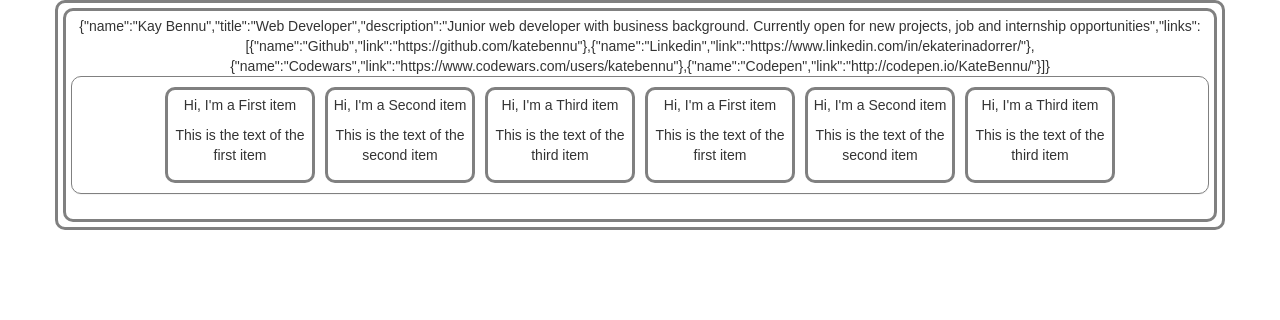
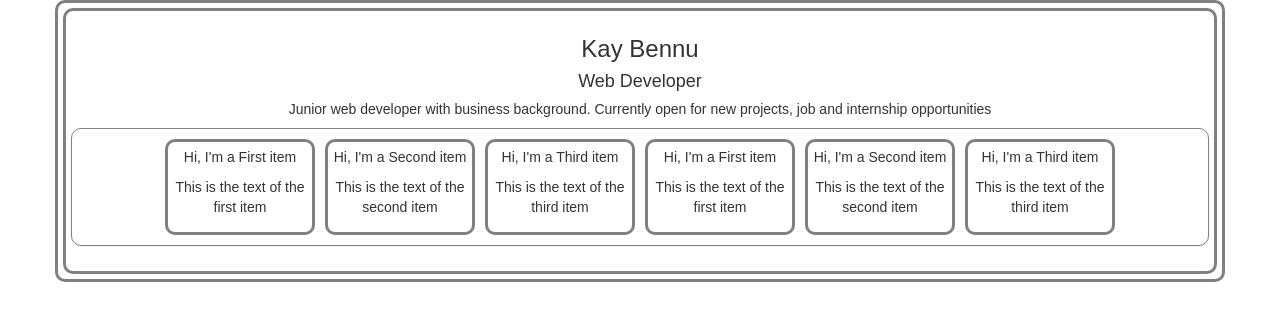
Before and after one commit to katebennu/react-projects-list, a React (Create React App) app in the folder new-site-in-dev/portfolio-app/: page / in a window 1280 px wide. Shown: the top 320 px of the page. Built offline with nearby package versions, Linux system fonts and the light colour scheme.

Commit message:
move all data to Page and render name, title etc

```diff
--- a/new-site-in-dev/portfolio-app/src/App.js
+++ b/new-site-in-dev/portfolio-app/src/App.js
@@ -30,7 +30,28 @@ class Panel extends React.Component {
 
 class Info extends React.Component {
     render() {
-        const data = {
+        return (
+            <div>
+            <h3>{this.props.infoData['name']}</h3>
+            <h4>{this.props.infoData['title']}</h4>
+            <h5>{this.props.infoData['description']}</h5>
+            </div>
+        );
+    }
+}
+
+class Page extends React.Component {
+    render() {
+        const tilesData = [
+            {'name': 'First item', 'text': 'This is the text of the first item'},
+            {'name': 'Second item', 'text': 'This is the text of the second item'},
+            {'name': 'Third item', 'text': 'This is the text of the third item'},
+            {'name': 'First item', 'text': 'This is the text of the first item'},
+            {'name': 'Second item', 'text': 'This is the text of the second item'},
+            {'name': 'Third item', 'text': 'This is the text of the third item'},
+        ];
+
+        const infoData  = {
             'name': 'Kay Bennu',
             'title': 'Web Developer',
             'description': 'Junior web developer with business background. Currently open for new projects, job and internship opportunities',
@@ -41,27 +62,12 @@ class Info extends React.Component {
                 {'name': 'Codepen', 'link': 'http://codepen.io/KateBennu/'}
             ]
         };
-        return <div>{JSON.stringify(data)}</div>;
-    }
-}
 
-class Page extends React.Component {
-
-
-    render() {
-        const tilesData = [
-            {'name': 'First item', 'text': 'This is the text of the first item'},
-            {'name': 'Second item', 'text': 'This is the text of the second item'},
-            {'name': 'Third item', 'text': 'This is the text of the third item'},
-            {'name': 'First item', 'text': 'This is the text of the first item'},
-            {'name': 'Second item', 'text': 'This is the text of the second item'},
-            {'name': 'Third item', 'text': 'This is the text of the third item'},
-        ];
         return (
             <div className="container page">
 
                 <div className="page-content">
-                    <Info/>
+                    <Info infoData={infoData}/>
                     <Panel tilesData={tilesData}/>
                 </div>
             </div>
```
